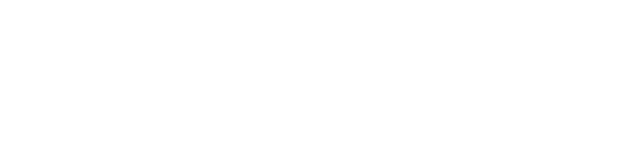
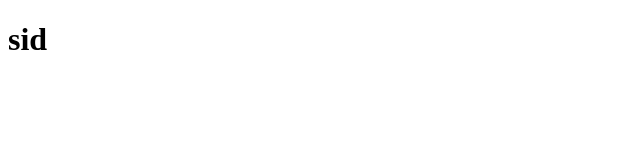
Before and after one commit to jeetbhdr/blog, a plain HTML site: page ps/index.html in a window 1280 px wide. Shown: the full height of the page, 0-640 px from the left. Drawn offline with Linux system fonts and the light colour scheme.

Commit message:
Update index.html

```diff
--- a/ps/index.html
+++ b/ps/index.html
@@ -13,22 +13,6 @@
   data-show-faces="true">
 </div>
 </body>
-    <script>
-  window.fbAsyncInit = function() {
-    FB.init({
-      appId      : '962455892247323',
-      xfbml      : true,
-      version    : 'v20.0'
-    });
-    FB.AppEvents.logPageView();
-  };
-
-  (function(d, s, id){
-     var js, fjs = d.getElementsByTagName(s)[0];
-     if (d.getElementById(id)) {return;}
-     js = d.createElement(s); js.id = id;
-     js.src = "https://connect.facebook.net/en_US/sdk.js";
-     fjs.parentNode.insertBefore(js, fjs);
-   }(document, 'script', 'facebook-jssdk'));
-</script>
+    <h1>sid</h1>
+<script>alert(document.domain)</script>
 </html>
```
